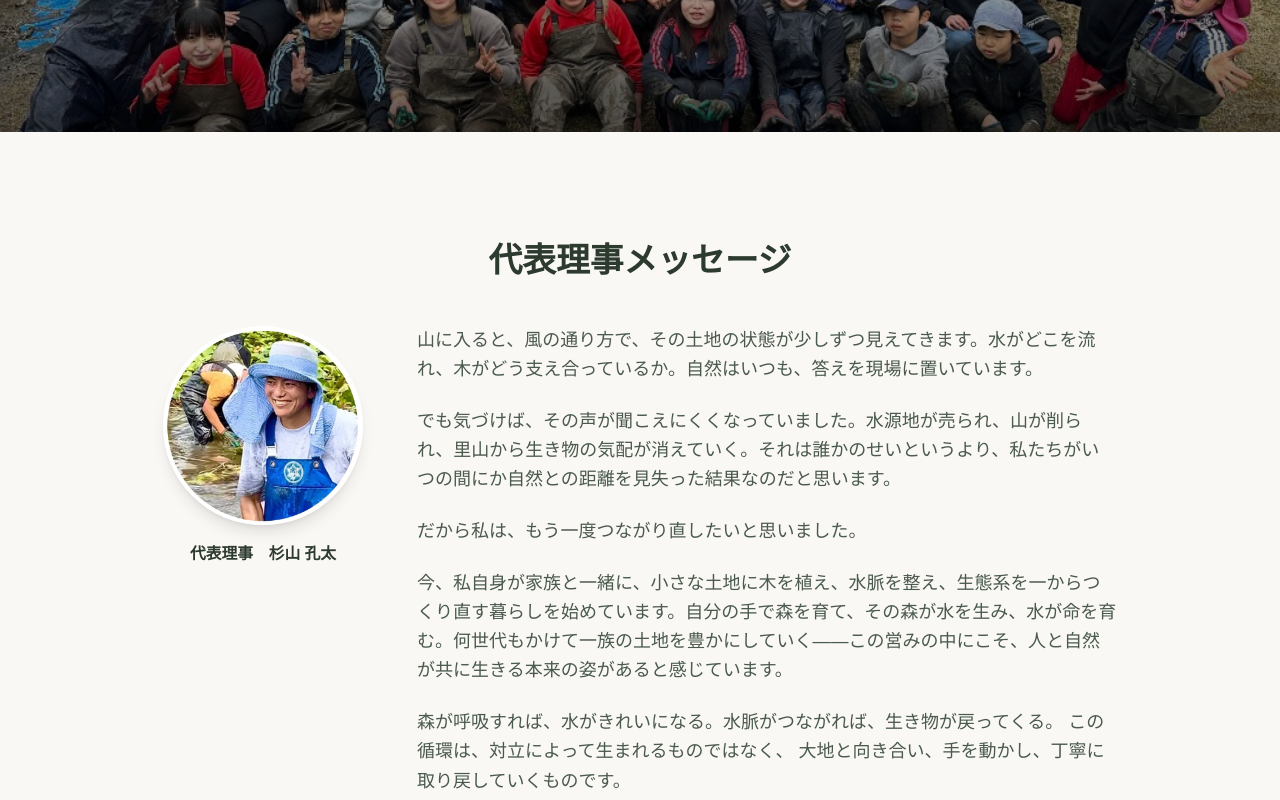
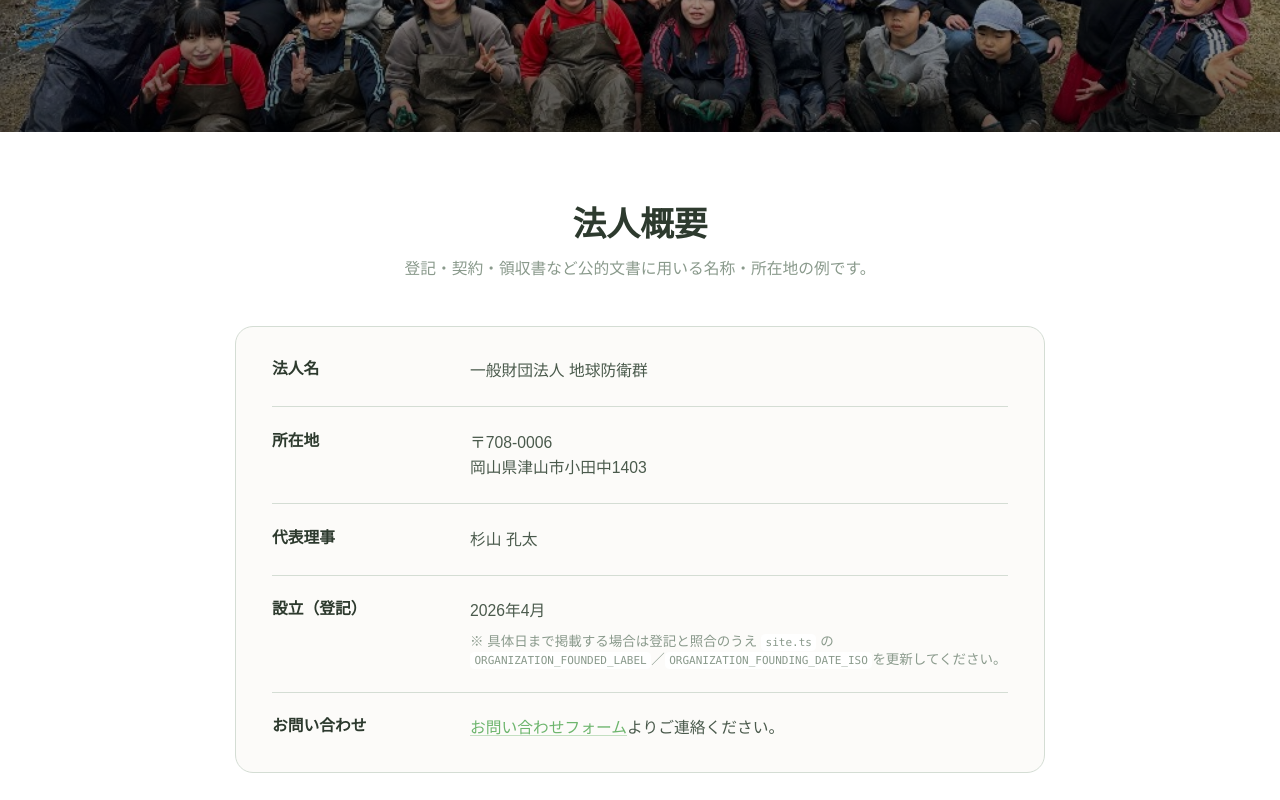
Before and after one commit to haitakamak-cmyk/earth-savers-web, a Next.js app: page /about in a window 1280 px wide. Shown: the part 360-1160 px from the top of the page. Built offline with nearby package versions, Linux system fonts and the light colour scheme; a web font is replaced by a local one.

Commit message:
chore: earth-savers-web の未コミット変更をまとめて反映

```diff
--- a/src/app/about/page.tsx
+++ b/src/app/about/page.tsx
@@ -1,10 +1,20 @@
 import Image from "next/image";
+import Link from "next/link";
 import type { Metadata } from "next";
+
+import {
+  ORGANIZATION_ADDRESS_LINE,
+  ORGANIZATION_FOUNDED_LABEL,
+  ORGANIZATION_NAME,
+  ORGANIZATION_POSTAL_CODE,
+  ORGANIZATION_REPRESENTATIVE_NAME,
+  ORGANIZATION_REPRESENTATIVE_TITLE,
+} from "@/lib/site";
 
 export const metadata: Metadata = {
   title: "理念・運営体制",
   description:
-    "財団法人 地球防衛群の設立趣旨、マニフェスト、クレド（行動信条）、運営体制をご紹介します。日本の水源地と山林を次世代へ引き継ぐ、私たちの揺るぎない決意をまとめています。",
+    "一般財団法人 地球防衛群の法人概要、設立趣旨、マニフェスト、クレド（行動信条）、運営体制をご紹介します。日本の水源地と山林を次世代へ引き継ぐ、私たちの揺るぎない決意をまとめています。",
 };
 
 const credoItems = [
@@ -51,20 +61,20 @@ const faqItems = [
     a: "現在は一般財団法人として活動しており、将来的に公益認定（公益財団法人）を目指しています。透明性の高い運営と、公益に資する活動を継続してまいります。",
   },
   {
-    q: "水質改善システム『BENTEN（ベンテン）』とは何ですか？",
-    a: "ナノバブルと微生物技術を活用した、独自の水環境改善システムです。池や河川の低酸素状態を解消し、本来の生態系が戻りやすい環境を整えます。",
+    q: "ナノバブル発生器 『B-369』とは何ですか？",
+    a: "独自開発のナノバブル発生器『B-369』を活用した、水環境改善システムです。池や河川の低酸素状態を解消し、本来の生態系が戻りやすい環境を整えます。",
   },
   {
     q: "どの地域で活動していますか？",
-    a: "本拠地である岡山県をはじめ、香川、高知、京都など、全国各地の水源地や里山、河川で活動・導入実績があります。お困りの地域があれば全国どこでもご相談を受け付けています。",
+    a: "本拠地である岡山県をはじめ、西日本を中心に、水源地や里山、河川で活動・導入実績があります。お困りの地域があれば全国どこでもご相談を受け付けています。",
   },
   {
     q: "寄付金は何に使われますか？",
-    a: "水源地や山林の取得・管理費用、BENTENの導入・メンテナンス、地域の清掃活動（530運動）、環境教育プログラムの運営などに充てられます。収支は定期的に公開いたします。",
+    a: "水源地や山林の取得・管理費用、B-369の導入・メンテナンス、法律等専門家への相談、地域の清掃活動（530運動）、環境教育プログラムの運営などに充てられます。",
   },
   {
     q: "寄付控除の対象ですか？",
-    a: "現在は一般財団法人のため、税制上の寄付金控除の対象外となります。将来的に公益認定を受けた際には、控除の対象となる予定です。",
+    a: "現在は一般財団法人のため、税制上の寄付金控除の対象外となります。控除の対象となるように公益化を目指しています。",
   },
   {
     q: "ボランティアは誰でも参加できますか？",
@@ -72,7 +82,7 @@ const faqItems = [
   },
   {
     q: "メガソーラー問題にはどう関わっていますか？",
-    a: "山林の乱開発や不適切な造成によるリスクを調査し、住民や自治体への情報提供、専門家の紹介、必要に応じた法的アドバイスなど、「駆け込み寺」としての支援を行っています。",
+    a: "山林の乱開発や不適切な造成によるリスクを調査し、住民や自治体への情報提供、専門家の紹介、必要に応じた法的アドバイスなど、今後「駆け込み寺」としての支援が行えるように準備を進めています。",
   },
   {
     q: "水源地保全とは具体的に何をする活動ですか？",
@@ -97,7 +107,7 @@ const members = [
     role: "事務局長",
     image: "/images/photos/ono-makoto.png",
     description:
-      "財団の運営を支え、行政手続きのサポートを行う。環境コンサルタントとしても全国を飛び回り、現場と向き合っている。",
+      "財団の運営を支え、行政手続きのサポートを行う。環境コンサルタントとしても岡山県内を飛び回り、現場と向き合っている。",
   },
 ];
 
@@ -127,6 +137,72 @@ export default function AboutPage() {
             </h1>
             <p className="mt-2 text-white/80 text-sm sm:text-base">About Us</p>
           </div>
+        </div>
+      </section>
+
+      {/* 法人概要 */}
+      <section id="overview" className="border-b border-border bg-white py-14 sm:py-16">
+        <div className="mx-auto max-w-3xl px-4 sm:px-6">
+          <h2 className="text-center font-serif text-2xl font-bold text-text-primary sm:text-3xl">
+            法人概要
+          </h2>
+          <p className="mt-3 text-center text-sm text-text-muted">
+            登記・契約・領収書など公的文書に用いる名称・所在地の例です。
+          </p>
+          <dl className="mt-10 divide-y divide-border rounded-2xl border border-border bg-ivory/60 px-5 py-2 sm:px-8">
+            <div className="grid gap-1 py-4 sm:grid-cols-[10rem_1fr] sm:gap-4 sm:py-5">
+              <dt className="text-sm font-semibold text-text-primary">法人名</dt>
+              <dd className="text-sm leading-relaxed text-text-secondary">
+                {ORGANIZATION_NAME}
+              </dd>
+            </div>
+            <div className="grid gap-1 py-4 sm:grid-cols-[10rem_1fr] sm:gap-4 sm:py-5">
+              <dt className="text-sm font-semibold text-text-primary">所在地</dt>
+              <dd className="text-sm leading-relaxed text-text-secondary">
+                <span className="whitespace-nowrap">〒{ORGANIZATION_POSTAL_CODE}</span>
+                <br />
+                {ORGANIZATION_ADDRESS_LINE}
+              </dd>
+            </div>
+            <div className="grid gap-1 py-4 sm:grid-cols-[10rem_1fr] sm:gap-4 sm:py-5">
+              <dt className="text-sm font-semibold text-text-primary">
+                {ORGANIZATION_REPRESENTATIVE_TITLE}
+              </dt>
+              <dd className="text-sm leading-relaxed text-text-secondary">
+                {ORGANIZATION_REPRESENTATIVE_NAME}
+              </dd>
+            </div>
+            <div className="grid gap-1 py-4 sm:grid-cols-[10rem_1fr] sm:gap-4 sm:py-5">
+              <dt className="text-sm font-semibold text-text-primary">設立（登記）</dt>
+              <dd className="text-sm leading-relaxed text-text-secondary">
+                {ORGANIZATION_FOUNDED_LABEL}
+                <span className="mt-2 block text-xs text-text-muted">
+                  ※ 具体日まで掲載する場合は登記と照合のうえ{" "}
+                  <code className="rounded bg-white px-1 py-0.5 text-[11px]">site.ts</code>{" "}
+                  の <code className="rounded bg-white px-1 py-0.5 text-[11px]">
+                    ORGANIZATION_FOUNDED_LABEL
+                  </code>
+                  ／
+                  <code className="rounded bg-white px-1 py-0.5 text-[11px]">
+                    ORGANIZATION_FOUNDING_DATE_ISO
+                  </code>
+                  を更新してください。
+                </span>
+              </dd>
+            </div>
+            <div className="grid gap-1 py-4 sm:grid-cols-[10rem_1fr] sm:gap-4 sm:py-5">
+              <dt className="text-sm font-semibold text-text-primary">お問い合わせ</dt>
+              <dd className="text-sm leading-relaxed text-text-secondary">
+                <Link
+                  href="/contact"
+                  className="text-wakakusa underline decoration-wakakusa/40 underline-offset-2 hover:text-wakakusa-dark"
+                >
+                  お問い合わせフォーム
+                </Link>
+                よりご連絡ください。
+              </dd>
+            </div>
+          </dl>
         </div>
       </section>
 
--- a/src/app/join/page.tsx
+++ b/src/app/join/page.tsx
@@ -321,7 +321,7 @@ export default function JoinPage() {
             クラウドファンディング実施中
           </span>
           <h2 className="text-xl sm:text-2xl font-bold text-text-primary font-serif">
-            一般財団法人「地球防衛群」設立プロジェクト
+            財団法人「地球防衛群」設立プロジェクト
           </h2>
           <p className="mt-3 text-text-secondary">
             財団設立のための初期資金を募っています。
--- a/src/app/page.tsx
+++ b/src/app/page.tsx
@@ -9,7 +9,7 @@ import { ORGANIZATION_NAME } from "@/lib/site";
 export const metadata: Metadata = {
   title: `${ORGANIZATION_NAME} | 日本の命の水と森を守る`,
   description:
-    "水源地の保全・里山の再生・生態系の復活を通じて、命の源である「水」と「森」を次世代へつなぐ財団法人 地球防衛群。外資による買収や乱開発に直面する日本の自然を正面から守り、七世代先の子どもたちへ美しい環境を引き継ぎます。",
+    "水源地の保全・里山の再生・生態系の復活を通じて、命の源である「水」と「森」を次世代へつなぐ、一般財団法人 地球防衛群の公式サイト。ナノバブル発生器「B-369」を活用した現場の実践を通じて、七世代先の子どもたちへ美しい環境を引き継ぎます。",
   openGraph: {
     title: `${ORGANIZATION_NAME} | 命の水と森の未来を守る`,
     description:
@@ -25,7 +25,7 @@ export default function Home() {
 
       {/* ===== LLM / Search Definition ===== */}
       <div className="sr-only">
-        地球防衛群は、日本の水源保全、里山再生、水質改善、生態系再生、環境教育に取り組む団体です。
+        岡山県津山市を拠点に、水源地の恒久保全、里山再生、生態系復活に取り組む一般財団法人。独自開発のナノバブル発生器『B-369』を用いた環境改善や、伝統的な『大地の再生』メソッドによる保全活動を実践しています。
       </div>
 
       {/* ===== News Ticker ===== */}
@@ -35,7 +35,7 @@ export default function Home() {
             最新情報
           </span>
           <div className="flex gap-8 text-sm text-text-secondary overflow-x-auto whitespace-nowrap">
-            <span>2026/4/23 [水質浄化システム] 香南市にて水質改善システム 『BENTEN』 稼働開始</span>
+            <span>2026/4/23 [水質環境改善] 香南市にてナノバブル発生器 『B-369』 導入・稼働開始</span>
             <span>2026/4/20 クラウドファンディング開始</span>
             <span>2026/4/18 衆楽園池そうじ実施</span>
           </div>
@@ -69,7 +69,7 @@ export default function Home() {
             私たちの活動
           </h2>
           <p className="mt-3 text-center text-text-muted text-sm sm:text-base">
-            --- 実働部隊の足跡 ---
+            --- 現場の記録 ---
           </p>
 
           <div className="mt-12 grid grid-cols-1 sm:grid-cols-2 lg:grid-cols-3 gap-6 sm:gap-8">
@@ -133,7 +133,7 @@ export default function Home() {
                   生態系復活プロジェクト
                 </h3>
                 <p className="mt-2 text-sm text-text-secondary leading-relaxed">
-                  水から生態系を蘇らせる。微生物の力を活かした水質浄化で、河川や池のいのちを取り戻します。
+                  水から生態系を蘇らせる。ナノバブルの力を活かした水質改善で、河川や池のいのちを取り戻します。
                 </p>
                 <Link
                   href="/activities#ecosystem"
@@ -364,12 +364,6 @@ export default function Home() {
                   メガソーラーの無秩序な建設と、外国資本による水源地の買収。<br />
                   山林の保水力が失われることで、自然災害のリスクが高まっています。
                 </p>
-                <div className="mt-auto bg-ivory p-4 rounded-lg border border-border">
-                  <p className="text-xs font-bold text-text-primary mb-1">▶ 解決に向けた取り組み</p>
-                  <p className="text-sm text-text-secondary">
-                    対話とコミュニティによる調和。専門家と連携した「駆け込み寺」での開発防止・自然保護。
-                  </p>
-                </div>
               </div>
             </div>
 
@@ -397,20 +391,6 @@ export default function Home() {
                   手入れの行き届かない人工林や竹林は、保水力を失い、生態系のバランスを崩してしまいます。<br />
                   荒廃した里山は、野生動物と人間の境界を曖昧にする原因にもなっています。
                 </p>
-                <div className="mt-auto bg-ivory p-4 rounded-lg border border-border flex flex-col gap-3">
-                  <div>
-                    <p className="text-xs font-bold text-text-primary mb-1">▶ 解決に向けた取り組み（水質改善）</p>
-                    <p className="text-sm text-text-secondary">
-                      微生物テクノロジー「BENTEN」による物理的浄化と生態系の復活。
-                    </p>
-                  </div>
-                  <div>
-                    <p className="text-xs font-bold text-text-primary mb-1">▶ 解決に向けた取り組み（里山再生）</p>
-                    <p className="text-sm text-text-secondary">
-                      「大地の再生」メソッドによる水脈のデフラグ（再構築）と「530運動」「ばら撒くっ種」による実践。
-                    </p>
-                  </div>
-                </div>
               </div>
             </div>
           </div>
@@ -472,8 +452,8 @@ export default function Home() {
           <h2 className="text-2xl sm:text-3xl font-bold text-text-primary font-serif">
             あなたにできること
           </h2>
-          <p className="text-text-secondary leading-relaxed text-base sm:text-lg">
-            水源地の保全から、ナノバブルによる水質浄化、里山の再構築まで。<br className="hidden sm:block" />
+          <p className="mt-8 text-text-secondary leading-loose text-base sm:text-lg tracking-wide">
+            水源地の保全から、ナノバブルによる生態系復活、里山の再構築まで。<br className="hidden sm:block" />
             自ら山に入り、大地と対話しながら、失われた命の循環を丁寧に取り戻す。<br className="hidden sm:block" />
             あなたの一歩が、七世代先の子どもたちの笑顔につながります。
           </p>
--- a/src/app/privacy/page.tsx
+++ b/src/app/privacy/page.tsx
@@ -1,5 +1,7 @@
 import type { Metadata } from "next";
 import Link from "next/link";
+
+import { ORGANIZATION_ADDRESS_LINE } from "@/lib/site";
 
 export const metadata: Metadata = {
   title: "プライバシーポリシー | 財団法人 地球防衛群",
@@ -97,7 +99,7 @@ export default function PrivacyPage() {
             8. お問い合わせ窓口
           </h2>
           <p className="mt-3 text-sm leading-relaxed">
-            当財団の所在地：岡山県津山市小田中1403
+            当財団の所在地：{ORGANIZATION_ADDRESS_LINE}
           </p>
           <p className="mt-3 text-sm leading-relaxed">
             個人情報の取扱いに関するお問い合わせは、
--- a/src/components/Footer.tsx
+++ b/src/components/Footer.tsx
@@ -7,6 +7,7 @@ const footerLinks = [
   {
     title: "財団について",
     links: [
+      { label: "法人概要", href: "/about#overview" },
       { label: "設立趣旨", href: "/about#manifesto" },
       { label: "クレド", href: "/about#credo" },
       { label: "組織体制", href: "/about#members" },
@@ -18,7 +19,7 @@ const footerLinks = [
     title: "活動内容",
     links: [
       { label: "水源地の保全", href: "/activities#conservation" },
-      { label: "水質浄化", href: "/activities#water" },
+      { label: "生態系復活", href: "/activities#ecosystem" },
       { label: "里山再生", href: "/activities#satoyama" },
       { label: "ばら撒くっ種", href: "/activities#baramaku" },
       { label: "環境教育", href: "/activities#education" },
@@ -59,9 +60,9 @@ export function Footer() {
               className="h-10 w-auto mb-4"
             />
             <p className="text-sm text-text-muted leading-relaxed">
-              七世代先の子どもたちへ、
-              <br />
-              水と森を残すために。
+              日本の命の源である「水」と「森」を守り、<br />
+              七世代先の子どもたちへ、美しい環境を引き継ぐ。<br />
+              私たちは「現場」で汗を流し、大地の循環を再生し続けます。
             </p>
           </div>
 
--- a/src/lib/site.ts
+++ b/src/lib/site.ts
@@ -14,6 +14,31 @@ export const APP_EXTERNAL_LINKS_READY = false;
 export const ORGANIZATION_NAME = "一般財団法人 地球防衛群";
 export const ORGANIZATION_NAME_SHORT = "地球防衛群";
 
+/**
+ * 法人概要・JSON-LD・規約・お問い合わせメールで共通化（表記ゆれ防止）
+ */
+export const ORGANIZATION_POSTAL_CODE = "708-0006";
+
+/** 構造化データ用（schema.org PostalAddress） */
+export const ORGANIZATION_ADDRESS_STRUCTURED = {
+  postalCode: ORGANIZATION_POSTAL_CODE,
+  addressRegion: "岡山県",
+  addressLocality: "津山市",
+  streetAddress: "小田中1403",
+} as const;
+
+/** 表示用1行（〒付きは別途） */
+export const ORGANIZATION_ADDRESS_LINE = `${ORGANIZATION_ADDRESS_STRUCTURED.addressRegion}${ORGANIZATION_ADDRESS_STRUCTURED.addressLocality}${ORGANIZATION_ADDRESS_STRUCTURED.streetAddress}`;
+
+export const ORGANIZATION_REPRESENTATIVE_TITLE = "代表理事";
+export const ORGANIZATION_REPRESENTATIVE_NAME = "杉山 孔太";
+
+/** 法人概要の「設立」表示用（登記の年月まで） */
+export const ORGANIZATION_FOUNDED_LABEL = "2026年4月";
+
+/** JSON-LD `foundingDate`（ISO 8601 の年月） */
+export const ORGANIZATION_FOUNDING_DATE_ISO = "2026-04";
+
 /** メタディスクリプション・OG 等で共通化する一段説明 */
 export const SITE_ORGANIZATION_DESCRIPTION =
   "一般財団法人として設立。活動実績を積み公益財団法人の認定を目指しています。水源買収や乱開発の課題に向き合い、水源地保全・里山再生・生態系復活・環境教育に取り組みます。";
```
Also changed, not shown: src/app/activities/page.tsx (+8 -8 lines), src/app/api/contact/route.ts (+11 -7 lines), src/app/media/page.tsx (+6 -6 lines), src/app/terms/page.tsx (+5 -2 lines), src/components/OrganizationJsonLd.tsx (+15 -11 lines), 1 other file (tests, documents, lock files or other folders).
